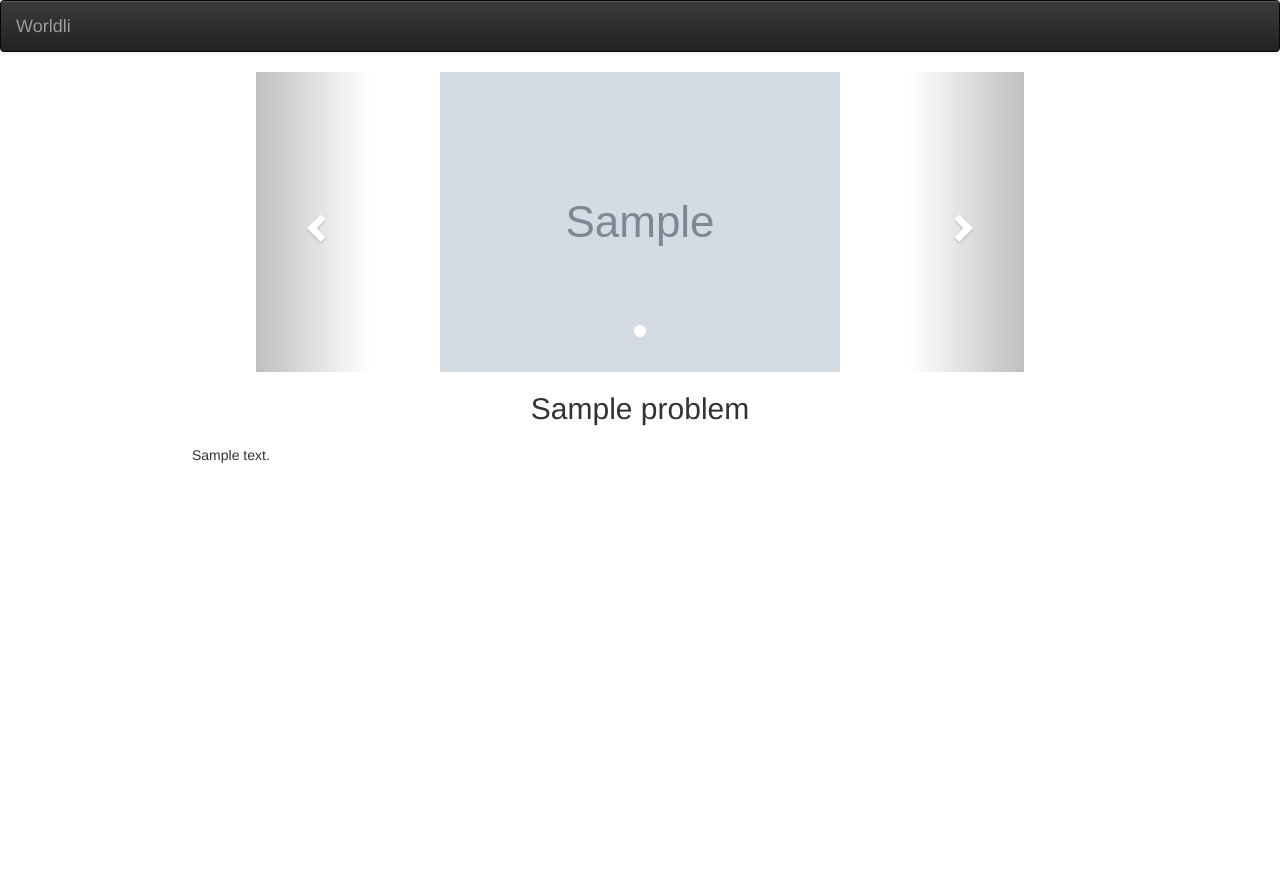
After one commit to sayapapaya/Worldli, a Django app: page /post/1 in a window 1280 px wide. The commit adds this page. Run offline with Django 3.2, Linux system fonts and the light colour scheme; tables that the repository leaves empty hold one stand-in row (values such as "Sample post"); grey boxes marked "Sample" are stand-in pictures; some libraries are stand-ins or nearby versions.

Commit message:
view post

```diff
--- a/app/static/css/create_post.css
+++ b/app/static/css/post.css
@@ -20,3 +20,18 @@ a.close {
     top: -10px;
     right: -5px;
 }
+#carousel-problem{
+	margin: 0px 20% auto 20%;
+	padding: 0px;
+}
+.carousel-img{
+	max-width:100%;
+}
+.wrapper{
+	position:absolute;
+	height:100%;
+	width:100%;
+}
+#problem-content{
+	margin: 20px 15% auto 15%;
+}
--- a/app/templates/app/base.html
+++ b/app/templates/app/base.html
@@ -12,7 +12,7 @@
 <!-- Latest compiled and minified JavaScript -->
 <script src="https://maxcdn.bootstrapcdn.com/bootstrap/3.3.1/js/bootstrap.min.js"></script>
 <link rel="stylesheet" type="text/css" href="{{ STATIC_URL }}css/index.css">
-<link rel="stylesheet" type="text/css" href="{{ STATIC_URL }}css/create_post.css">
+<link rel="stylesheet" type="text/css" href="{{ STATIC_URL }}css/post.css">
 {% block header_file %}
 {% endblock %}
 </head>
--- /dev/null
+++ b/app/templates/app/my_post.html
@@ -0,0 +1 @@
+{% extends "app/base.html" %}
--- /dev/null
+++ b/app/templates/app/view_post.html
@@ -0,0 +1,54 @@
+{% extends "app/base.html" %}
+
+
+{% block content %}
+
+<div class="wrapper">
+
+{% if images %}
+<div id="carousel-problem" class="carousel slide" data-ride="carousel" data-interval="false">
+  <!-- Indicators -->
+  <ol class="carousel-indicators">
+    <li data-target="#carousel-problem" data-slide-to="0" class="active"></li>
+    {% for image in images %}
+    	{% if not forloop.last %}
+     	<li data-target="#carousel-problem" data-slide-to="{{ forloop.counter }}"></li>
+    	{% endif %}
+    {% endfor %}
+  </ol>
+
+
+  <!-- Wrapper for slides -->
+  <div class="carousel-inner" role="listbox">
+  	<div class="item active">
+      	<center><img class="carousel-img" src="{{ images.0.image.url }}"></center>
+    </div>
+    {% for image in images %}
+    	{% if not forloop.first %}
+    	<div class="item">
+      		<center><img class="carousel-img" src="{{ image.image.url }}"></center>
+    	</div>
+    	{% endif %}
+    {% endfor %}
+  </div>
+
+  <!-- Controls -->
+  <a class="left carousel-control" href="#carousel-problem" role="button" data-slide="prev">
+    <span class="glyphicon glyphicon-chevron-left" aria-hidden="true"></span>
+    <span class="sr-only">Previous</span>
+  </a>
+  <a class="right carousel-control" href="#carousel-problem" role="button" data-slide="next">
+    <span class="glyphicon glyphicon-chevron-right" aria-hidden="true"></span>
+    <span class="sr-only">Next</span>
+  </a>
+</div>
+{% endif %}
+
+<center><h2>{{ problem.title }}</h2></center>
+
+<div id="problem-content">
+<p>{{ problem.description }}</p>
+</div>
+
+</div>
+{% endblock %}
--- a/app/views.py
+++ b/app/views.py
@@ -4,13 +4,15 @@ from django.core.exceptions import ValidationError
 from django.http import Http404, HttpResponse
 from .forms import UploadImageForm
 from app.models import *
+import requests
 
 
 def index(request):
 	social = None
 	if request.user and hasattr(request.user, "social_auth"):
 		social = request.user.social_auth.get(provider="facebook")
-	context = RequestContext(request, {"user": request.user, "request": request, "social": social})
+	problems = Problem.objects.all()
+	context = RequestContext(request, {"user": request.user, "request": request, "social": social, "problems": problems})
 	return render_to_response("app/index.html", context_instance=context)
 
 def profile(request):
@@ -50,6 +52,15 @@ def create_post(request):
 		social = request.user.social_auth.get(provider="facebook")
 	context = RequestContext(request, {"social":social})
 	return render_to_response("app/create_post.html", context_instance=context)
+
+def view_post(request, problem_id):
+	social = None
+	if request.user and hasattr(request.user, "social_auth"):
+		social = request.user.social_auth.get(provider="facebook")
+	problem = Problem.objects.get(id=problem_id)
+	images = ProblemImage.objects.filter(problem=problem)
+	context = RequestContext(request, {"social":social, "problem": problem, "images":images})
+	return render_to_response("app/view_post.html", context_instance=context)
 
 def create_problem(request):
 	social = None
@@ -112,3 +123,6 @@ def delete_image(request, image_id):
 	images = ProblemImage.objects.filter(problem=problem)
 	context = RequestContext(request, {"social":social, "problem": problem, "images": images})
 	return render_to_response("app/upload_images.html", context_instance=context)
+
+#def place_autocomplete(request):
+#	API_KEY = "AIzaSyD-oVtT-NbHwFJDJkjKbbe-I4llMFBbXtg"
--- a/worldli/urls.py
+++ b/worldli/urls.py
@@ -20,6 +20,7 @@ urlpatterns = patterns('',
     url(r'^create_problem/', views.create_problem, name="create_problem"),
     url(r'^upload_images/(?P<problem_id>\d+)/$', views.upload_images, name="upload_images"),
     url(r'^delete_image/(?P<image_id>\d+)$', views.delete_image, name="delete_image"),
+    url(r'^post/(?P<problem_id>\d+)$', views.view_post, name="view_post"),
 )
 
 urlpatterns += patterns('',
```
Also changed, not shown: app/static/javascript/getGeolocation.js (+20 -3 lines), app/templates/app/create_post.html (+33 -0 lines), app/templates/app/index.html (+5 -15 lines), app/templates/app/upload_images.html (+0 -36 lines), 3 other files.
